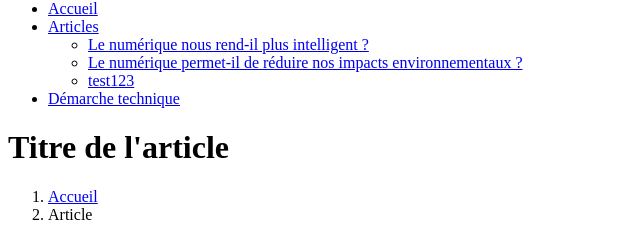
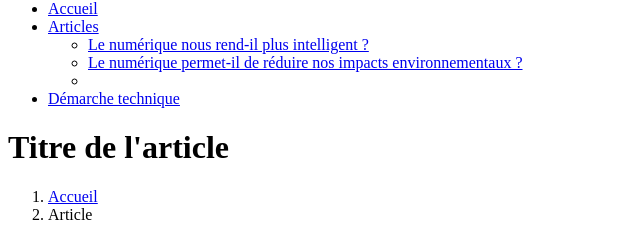
Before and after one commit to EmilienRozier/WR204, a plain HTML site: page article.html in a window 1280 px wide. Shown: the part 540-780 px from the top of the page, 0-640 px from the left. Drawn offline with Linux system fonts and the light colour scheme.

Commit message:
Second Commit

```diff
--- a/article.html
+++ b/article.html
@@ -23,7 +23,7 @@
               <ul>
                 <li><a href="#">Le numérique nous rend-il plus intelligent ?</a></li>
                 <li><a href="#">Le numérique permet-il de réduire nos impacts environnementaux ?</a></li>
-                <li><a href="#">test123</a></li>
+                <li><a href="#"></a></li>
               </ul>
             </li>
             <li>
```
